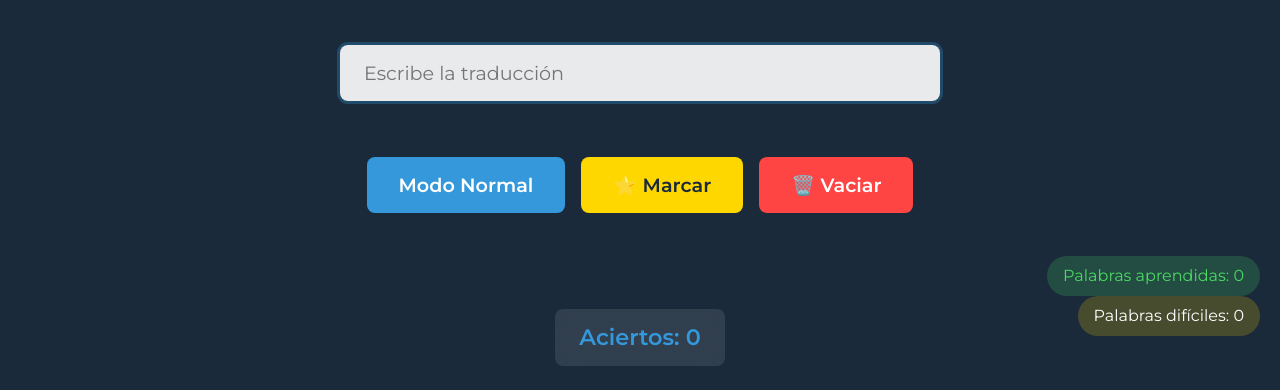
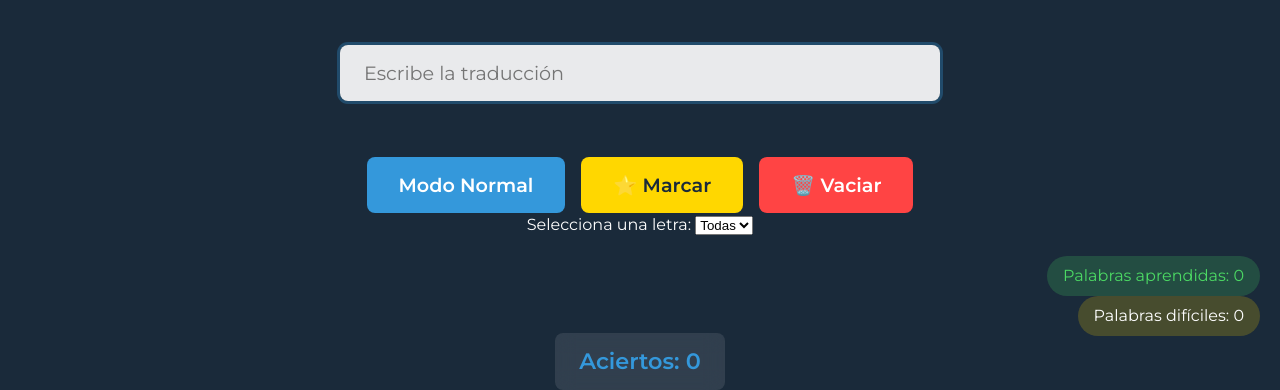
Before and after one commit to OscarGarcia-ITB2425/Ingles, a plain HTML site: page index.html in a window 1280 px wide. Shown: the part 444-834 px from the top of the page. Drawn offline with Linux system fonts and the light colour scheme.

Commit message:
filtro de letras

```diff
--- a/index.html
+++ b/index.html
@@ -34,6 +34,41 @@
                 <button onclick="confirmClearDifficult()" id="clear-difficult">🗑️ Vaciar</button>
             </div>
 
+            <!-- Añadir después del botón "Comprobar" -->
+            <div class="letter-selection">
+                <label for="letter-select">Selecciona una letra:</label>
+                <select id="letter-select" onchange="filterWordsByLetter()">
+                    <option value="">Todas</option>
+                    <option value="a">A</option>
+                    <option value="b">B</option>
+                    <option value="c">C</option>
+                    <option value="d">D</option>
+                    <option value="e">E</option>
+                    <option value="f">F</option>
+                    <option value="g">G</option>
+                    <option value="h">H</option>
+                    <option value="i">I</option>
+                    <option value="j">J</option>
+                    <option value="k">K</option>
+                    <option value="l">L</option>
+                    <option value="m">M</option>
+                    <option value="n">N</option>
+                    <option value="o">O</option>
+                    <option value="p">P</option>
+                    <option value="q">Q</option>
+                    <option value="r">R</option>
+                    <option value="s">S</option>
+                    <option value="t">T</option>
+                    <option value="u">U</option>
+                    <option value="v">V</option>
+                    <option value="w">W</option>
+                    <option value="x">X</option>
+                    <option value="y">Y</option>
+                    <option value="z">Z</option>
+
+                </select>
+            </div>
+
             <div id="result"></div>
             <div id="score">Aciertos: 0</div>
         </section>
--- a/script.js
+++ b/script.js
@@ -5,6 +5,7 @@ let isEnglishToSpanish = true;
 let isDifficultMode = false;
 let difficultWords = JSON.parse(localStorage.getItem('difficultWords')) || [];
 let learnedWords = JSON.parse(localStorage.getItem('learnedWords')) || [];
+let selectedLetter = '';
 
 // Función para normalizar texto (quitar acentos)
 const normalize = (str) => {
@@ -37,6 +38,10 @@ fetch('Data/palabras_igles.json')
 function initGame() {
     let wordList = isDifficultMode ? difficultWords : words;
     wordList = wordList.filter(word => !learnedWords.some(learned => learned.english === word.english));
+
+    if (selectedLetter) {
+        wordList = wordList.filter(word => word.english.toLowerCase().startsWith(selectedLetter));
+    }
 
     if (wordList.length === 0) {
         showResult(isDifficultMode
@@ -250,3 +255,8 @@ window.manageDifficultWords = {
         updateDifficultCounter();
     }
 };
+
+function filterWordsByLetter() {
+    selectedLetter = document.getElementById('letter-select').value.toLowerCase();
+    initGame();
+}
```
